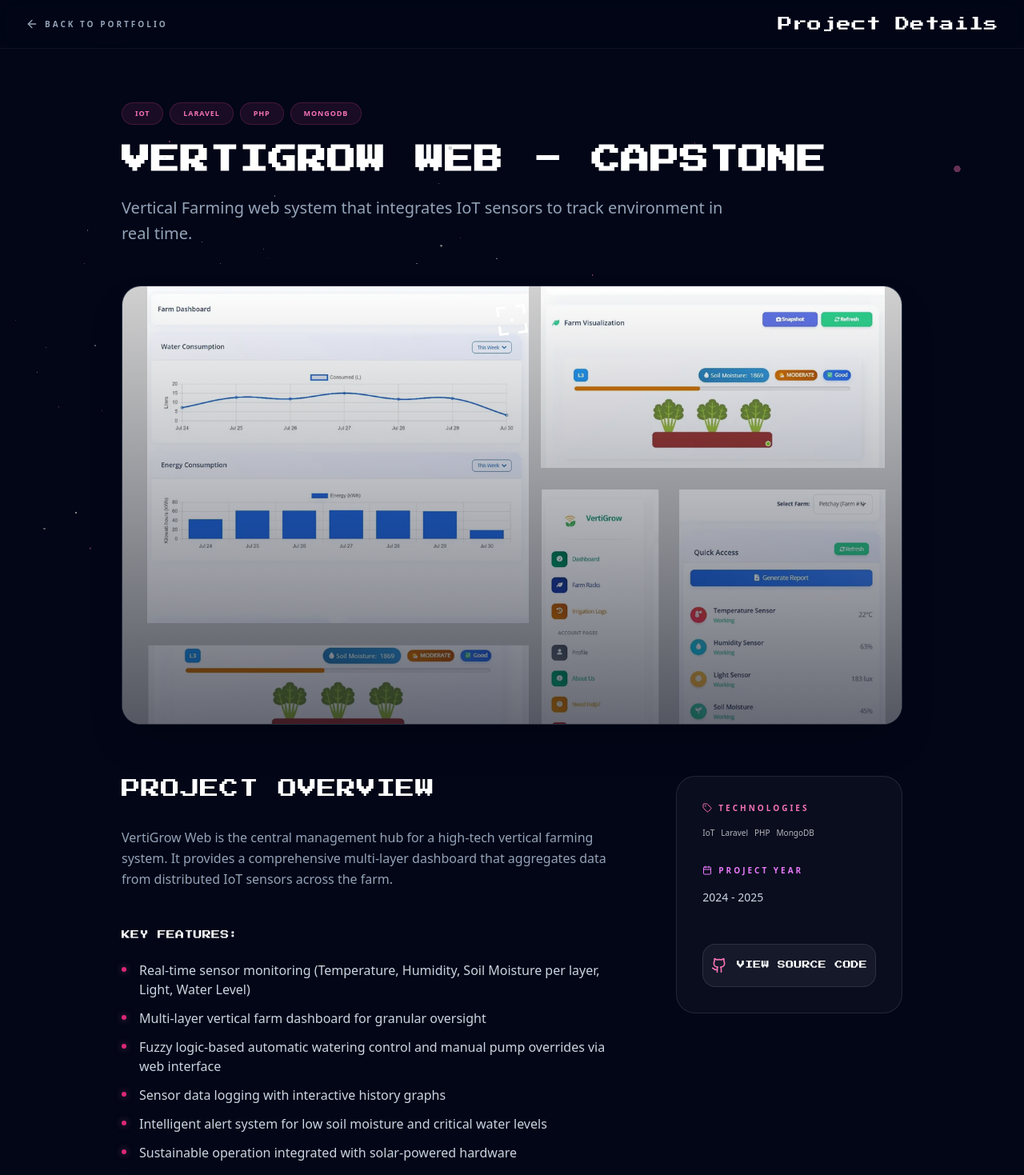
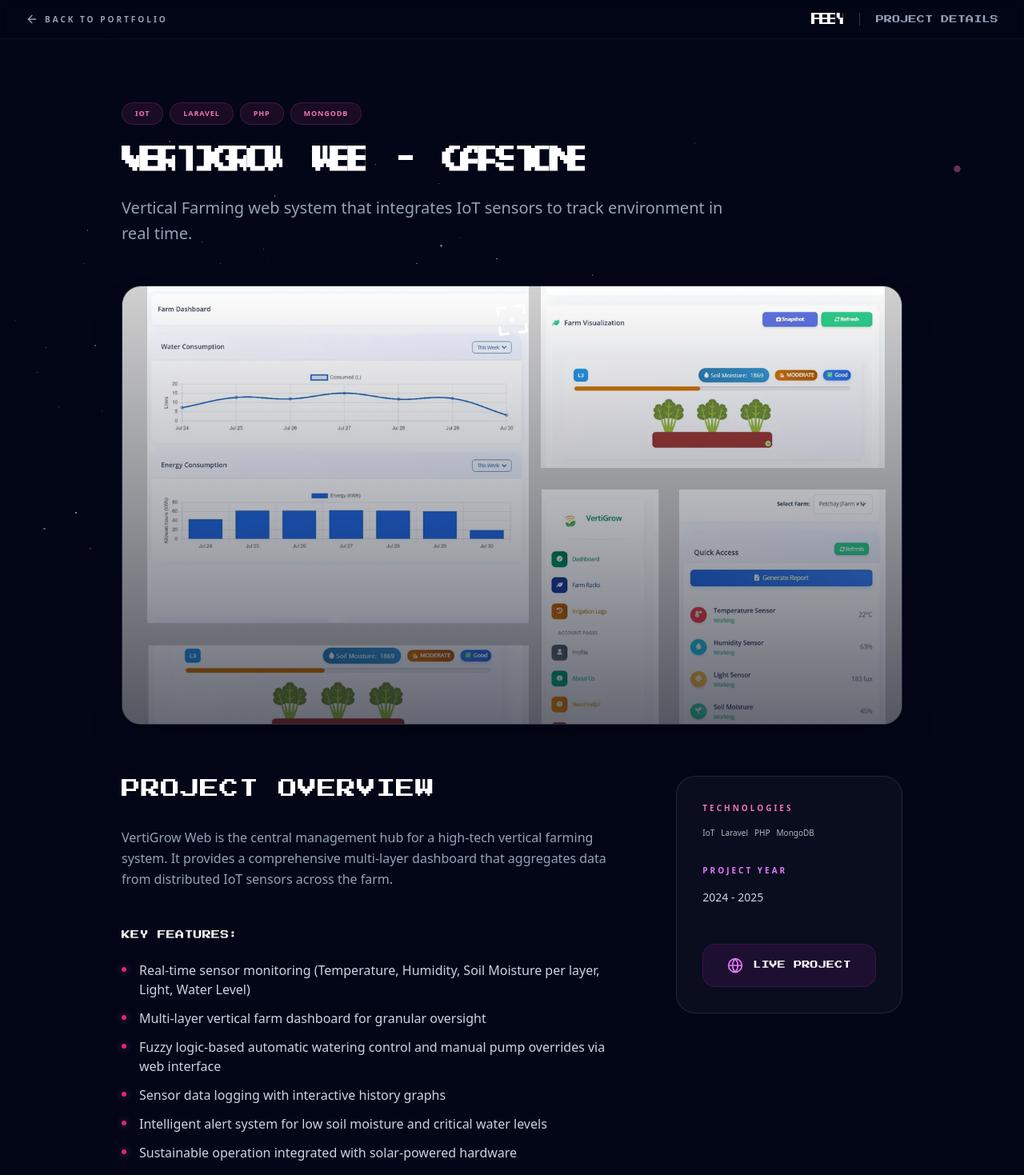
Before and after one commit to Fibii44/felices-portfolio-v2, a Next.js app: page /projects/vertigrow-web in a window 1280 px wide. Shown: the top 1469 px of the page at 80% size. Built offline with nearby package versions, Linux system fonts and the light colour scheme.

Commit message:
Update assets, UI tweaks, and project links

```diff
--- a/src/App.js
+++ b/src/App.js
@@ -115,25 +115,8 @@ function App() {
           }`}
         >
           <div className="relative flex flex-col items-center gap-5 px-6 text-center">
-            <div ref={loaderLogoRef} className="origin-center inline-block w-fit">
-              <Shuffle
-                text="FEBY"
-                shuffleDirection="right"
-                duration={0.35}
-                animationMode="evenodd"
-                shuffleTimes={1}
-                ease="power3.out"
-                stagger={0.03}
-                threshold={0.1}
-                triggerOnce
-                triggerOnHover={false}
-                respectReducedMotion
-                loop={false}
-                loopDelay={0}
-                colorFrom="#F472B6"
-                colorTo="#FFFFFF"
-                className="font-pixel text-5xl md:text-7xl tracking-[0.06em]"
-              />
+            <div ref={loaderLogoRef} className="origin-center flex items-center justify-center">
+              <span className="font-pixel text-4xl md:text-5xl text-white">FEBY</span>
             </div>
             <p ref={loaderCaptionRef} className="text-[10px] font-black uppercase tracking-[0.36em] text-nebula-300/80">
               Loading Portfolio
@@ -211,7 +194,8 @@ function App() {
                   window.scrollTo({ top: 0, behavior: 'smooth' });
                 }}
               >
-                {showNavLogo ? (
+                {showNavLogo && (
+                  <div className="flex items-center">
                     <Shuffle
                       text="FEBY"
                       shuffleDirection="right"
@@ -230,8 +214,7 @@ function App() {
                       colorTo="#FFFFFF"
                       className="font-pixel text-xl md:text-2xl tracking-[0.06em] text-white"
                     />
-                ) : (
-                  "FEBY"
+                  </div>
                 )}
               </div>
 
--- a/src/app/layout.js
+++ b/src/app/layout.js
@@ -4,8 +4,8 @@ export const metadata = {
   title: 'Felices Feby',
   description: 'Web Developer & QA Tester Portfolio',
   icons: {
-    icon: '/logo.svg?v=4',
-    apple: '/logo.svg?v=4',
+    icon: '/assets/logo.svg',
+    apple: '/assets/logo.svg',
   },
 };
 
--- a/src/pages/HeroPage.js
+++ b/src/pages/HeroPage.js
@@ -161,7 +161,7 @@ const HeroPage = () => {
 
                     // Ring 2 - Middle (Radius 160)
                     { speed: 25, radius: 160, size: 44, startAt: 0, images: [{ name: "Firebase", url: "https://cdn.simpleicons.org/firebase" }] },
-                    { speed: 25, radius: 160, size: 44, startAt: 0.25, images: [{ name: "Next.js", url: "https://cdn.simpleicons.org/nextdotjs" }] },
+                    { speed: 25, radius: 160, size: 44, startAt: 0.25, images: [{ name: "Next.js", url: "https://cdn.simpleicons.org/nextdotjs/white" }] },
                     { speed: 25, radius: 160, size: 44, startAt: 0.5, images: [{ name: "MongoDB", url: "https://cdn.simpleicons.org/mongodb" }] },
                     { speed: 25, radius: 160, size: 44, startAt: 0.75, images: [{ name: "MySQL", url: "https://cdn.simpleicons.org/mysql" }] },
 
--- a/src/pages/ProjectDetailsPage.js
+++ b/src/pages/ProjectDetailsPage.js
@@ -123,6 +123,17 @@ const ProjectDetailsPage = () => {
               </>
             )}
 
+            {/* Close Button */}
+            <button
+              onClick={() => setSelectedImg(null)}
+              className="absolute top-4 right-4 md:top-8 md:right-8 z-[120] p-4 text-white/50 hover:text-white hover:bg-white/10 rounded-full transition-all"
+              aria-label="Close lightbox"
+            >
+              <svg width="32" height="32" viewBox="0 0 24 24" fill="none" stroke="currentColor" strokeWidth="2.5" strokeLinecap="round" strokeLinejoin="round">
+                <path d="M18 6L6 18M6 6l12 12" />
+              </svg>
+            </button>
+
             <motion.div
               key={selectedImg}
               initial={{ scale: 0.9, opacity: 0 }}
@@ -155,7 +166,30 @@ const ProjectDetailsPage = () => {
             <ArrowLeft size={16} className="group-hover:-translate-x-1 transition-transform" />
             Back to Portfolio
           </button>
-          <div className="font-pixel text-lg text-white">Project Details</div>
+          <div className="flex items-center gap-4">
+            <div className="flex items-center gap-3">
+              <Shuffle
+                text="FEBY"
+                shuffleDirection="right"
+                duration={0.35}
+                animationMode="evenodd"
+                shuffleTimes={1}
+                ease="power3.out"
+                stagger={0.03}
+                threshold={0.1}
+                triggerOnce={true}
+                triggerOnHover={true}
+                respectReducedMotion
+                loop={false}
+                loopDelay={0}
+                colorFrom="#F472B6"
+                colorTo="#FFFFFF"
+                className="font-pixel text-base text-white"
+              />
+            </div>
+            <div className="w-px h-4 bg-white/20 mx-1" />
+            <div className="font-pixel text-[10px] uppercase tracking-widest text-slate-400">Project Details</div>
+          </div>
         </div>
       </nav>
 
@@ -175,7 +209,11 @@ const ProjectDetailsPage = () => {
               ))}
             </div>
             <h1 className="text-2xl md:text-4xl font-black text-white mb-6 font-pixel uppercase leading-tight">
-              {project.title}
+              <Shuffle
+                text={project.title}
+                colorFrom="#F472B6"
+                colorTo="#FFFFFF"
+              />
             </h1>
             <p className="text-xl text-slate-400 leading-relaxed max-w-3xl">
               {project.desc}
@@ -203,7 +241,14 @@ const ProjectDetailsPage = () => {
           <div className="grid grid-cols-1 lg:grid-cols-3 gap-16">
             {/* Left: Main Content */}
             <div className="lg:col-span-2">
-                <h2 className="text-2xl font-pixel text-white mb-8 uppercase">Project Overview</h2>
+                <h2 className="text-2xl font-pixel text-white mb-8 uppercase">
+                  <Shuffle
+                    text="Project Overview"
+                    tag="span"
+                    colorFrom="#F472B6"
+                    colorTo="#FFFFFF"
+                  />
+                </h2>
               <div className="prose prose-invert max-w-none text-slate-400 leading-relaxed text-base whitespace-pre-line">
                 {project.longDesc?.split('\n').map((line, idx) => {
                   if (line.trim().startsWith('•')) {
@@ -307,7 +352,7 @@ const ProjectDetailsPage = () => {
               <div className="p-8 rounded-3xl bg-white/[0.03] border border-white/10 space-y-8">
                 <div>
                   <h3 className="flex items-center gap-2 text-[10px] font-black uppercase tracking-[0.3em] text-nebula-400 mb-4">
-                    <Tag size={12} /> Technologies
+                    Technologies
                   </h3>
                   <div className="flex flex-wrap gap-2">
                     {project.tags.map(tag => (
@@ -318,10 +363,26 @@ const ProjectDetailsPage = () => {
 
                 <div>
                   <h3 className="flex items-center gap-2 text-[10px] font-black uppercase tracking-[0.3em] text-stellar-400 mb-4">
-                    <Calendar size={12} /> Project Year
+                    Project Year
                   </h3>
                   <p className="text-sm text-slate-300">2024 - 2025</p>
                 </div>
+
+                {/* Live Project Button */}
+                {project.demoLink && (
+                  <div className="pt-4">
+                    <a
+                      href={project.demoLink}
+                      target="_blank"
+                      rel="noopener noreferrer"
+                      className="group/btn relative flex items-center justify-center gap-3 w-full py-4 rounded-2xl bg-stellar-500/10 border border-stellar-500/20 overflow-hidden transition-all duration-300 hover:border-stellar-400/50 hover:bg-stellar-500/20 hover:shadow-[0_0_30px_rgba(56,189,248,0.15)]"
+                    >
+                      <div className="absolute inset-0 bg-gradient-to-r from-stellar-500/0 via-stellar-500/5 to-stellar-500/0 translate-x-[-100%] group-hover/btn:translate-x-[100%] transition-transform duration-700" />
+                      <Globe className="w-5 h-5 text-stellar-400 transition-transform duration-300 group-hover/btn:scale-110" />
+                      <span className="font-pixel text-[10px] uppercase tracking-[0.2em] text-white">Live Project</span>
+                    </a>
+                  </div>
+                )}
 
                 {/* Conditional Source Code Button */}
                 {project.link && (
```
Also changed, not shown: public/assets/logo.svg (added), public/logo.svg (deleted), public/manifest.json, src/lib/projects.js. Lines whose indentation alone changed are shown as unchanged.
